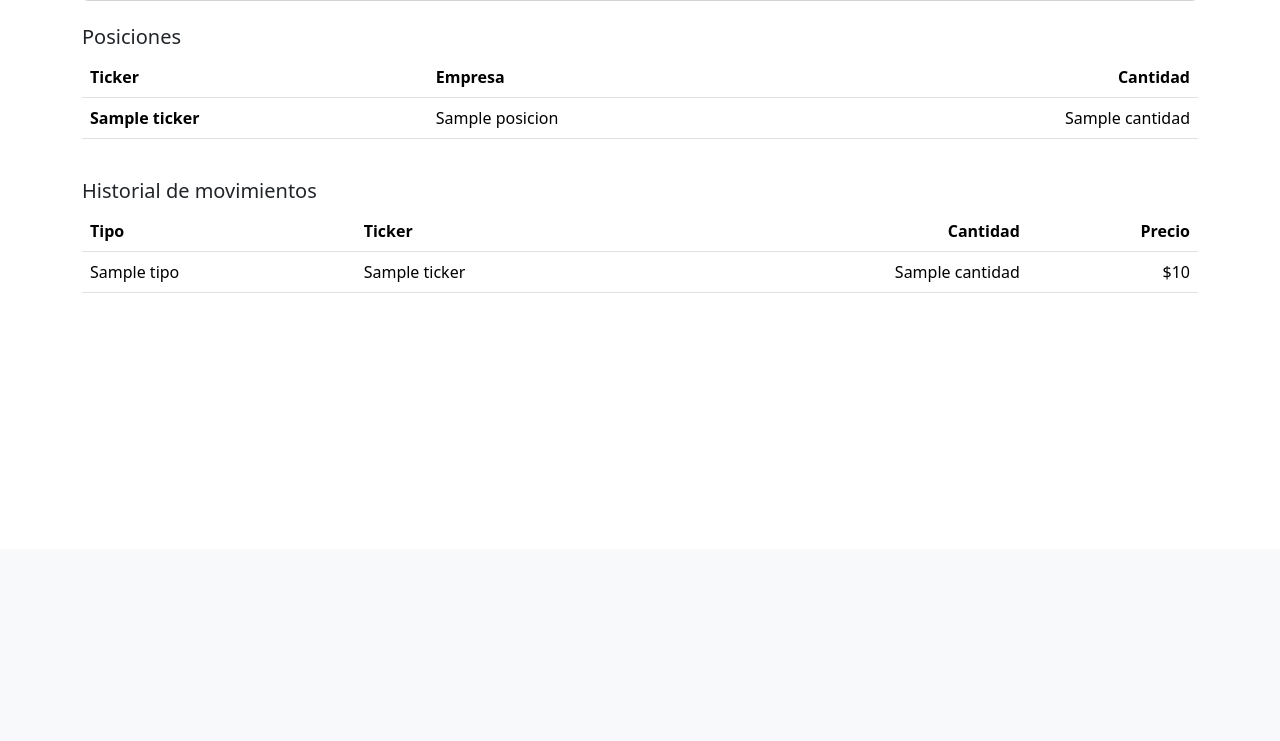
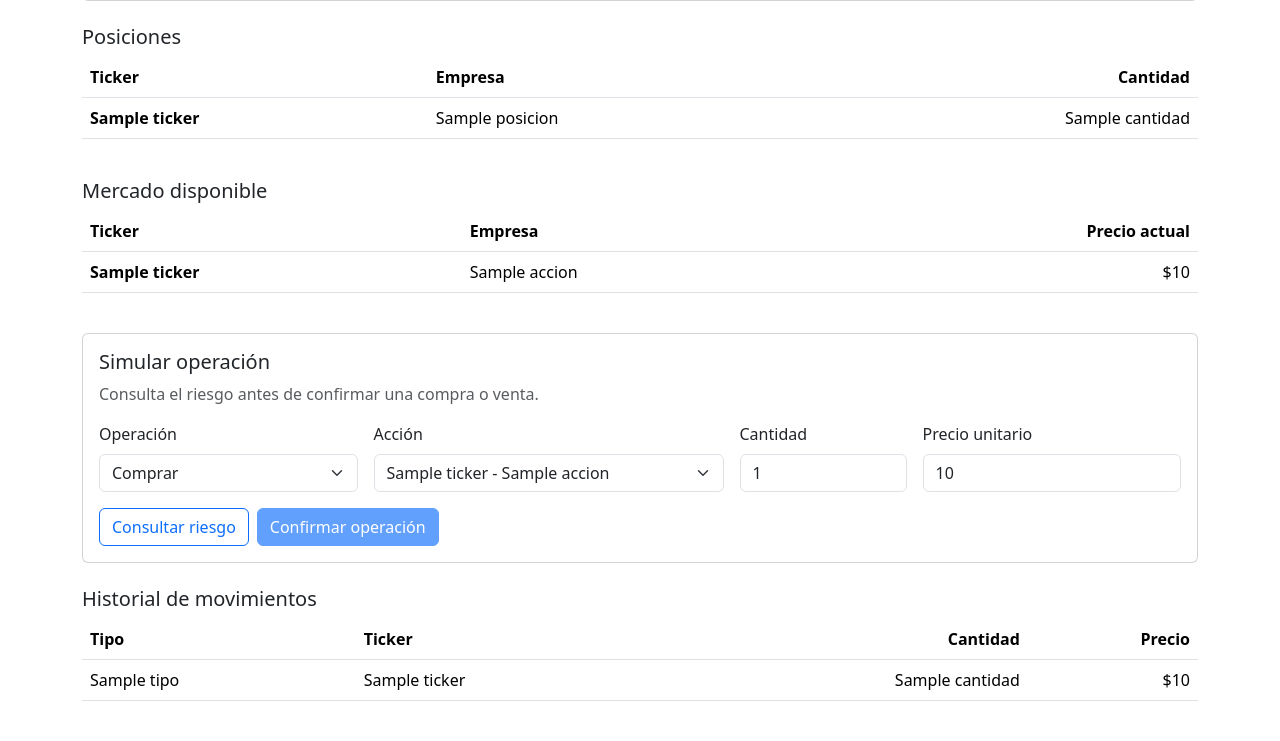
Before and after one commit to ShadowSnow7071/InverTec, a Flask app: template frontend/templates/perfil.html in a window 1280 px wide. Shown: the part 251-992 px from the top of the page. Before the commit the page ends 544 px from the top, so only its background shows below. Run offline with Flask 3, Linux system fonts and the light colour scheme; the template is opened without the code that fills it: most values are stand-ins (such as "Sample title", 1, 10 or a date in 2020).

Commit message:
feat: agrega simulador de operaciones al perfil

```diff
--- a/backend/rutas.py
+++ b/backend/rutas.py
@@ -8,11 +8,13 @@ from flask_jwt_extended import (
     unset_jwt_cookies,
 )
 
+from backend.servicios.acciones import AccionServicio
 from backend.servicios.auth import AuthServicio, ErrorNegocio
 from backend.servicios.portafolio import PortafolioServicio
 
 bp = Blueprint("main", __name__)
 auth = AuthServicio()
+acciones = AccionServicio()
 portafolio = PortafolioServicio()
 
 
@@ -79,11 +81,13 @@ def perfil():
     usuario = current_user
     datos_portafolio = portafolio.obtener(int(get_jwt_identity()))
     movimientos = portafolio.listar_movimientos(int(get_jwt_identity()))
+    catalogo = acciones.listar_catalogo()
     return render_template(
         "perfil.html",
         usuario_actual=usuario,
         datos_portafolio=datos_portafolio,
         movimientos=movimientos,
+        catalogo=catalogo,
     )
 
 
--- a/frontend/templates/base.html
+++ b/frontend/templates/base.html
@@ -36,5 +36,6 @@
       integrity="sha384-YvpcrYf0tY3lHB60NNkmXc5s9fDVZLESaAA55NDzOxhy9GkcIdslK1eN7N6jIeHz"
       crossorigin="anonymous"
     ></script>
+    {% block scripts %}{% endblock %}
   </body>
 </html>
--- a/frontend/templates/perfil.html
+++ b/frontend/templates/perfil.html
@@ -44,6 +44,67 @@
 <p class="text-muted mb-4">Todavía no tienes posiciones.</p>
 {% endif %}
 
+<h2 class="h5">Mercado disponible</h2>
+<div class="table-responsive mb-4">
+  <table class="table align-middle">
+    <thead>
+      <tr>
+        <th>Ticker</th>
+        <th>Empresa</th>
+        <th class="text-end">Precio actual</th>
+      </tr>
+    </thead>
+    <tbody>
+      {% for accion in catalogo %}
+      <tr>
+        <td class="fw-semibold">{{ accion.ticker }}</td>
+        <td>{{ accion.nombre_empresa }}</td>
+        <td class="text-end">${{ accion.precio_actual }}</td>
+      </tr>
+      {% endfor %}
+    </tbody>
+  </table>
+</div>
+
+<section class="card mb-4" aria-labelledby="simulador-titulo">
+  <div class="card-body">
+    <h2 id="simulador-titulo" class="h5">Simular operación</h2>
+    <p class="text-muted">Consulta el riesgo antes de confirmar una compra o venta.</p>
+    <div class="row g-3 align-items-end">
+      <div class="col-md-3">
+        <label class="form-label" for="tipo-operacion">Operación</label>
+        <select class="form-select" id="tipo-operacion">
+          <option value="comprar">Comprar</option>
+          <option value="vender">Vender</option>
+        </select>
+      </div>
+      <div class="col-md-4">
+        <label class="form-label" for="accion-operacion">Acción</label>
+        <select class="form-select" id="accion-operacion">
+          {% for accion in catalogo %}
+          <option value="{{ accion.ticker }}" data-precio="{{ accion.precio_actual }}">
+            {{ accion.ticker }} - {{ accion.nombre_empresa }}
+          </option>
+          {% endfor %}
+        </select>
+      </div>
+      <div class="col-md-2">
+        <label class="form-label" for="cantidad-operacion">Cantidad</label>
+        <input class="form-control" id="cantidad-operacion" type="number" min="0.0001" step="0.0001" value="1" />
+      </div>
+      <div class="col-md-3">
+        <label class="form-label" for="precio-operacion">Precio unitario</label>
+        <input class="form-control" id="precio-operacion" type="number" readonly />
+      </div>
+    </div>
+    <div class="d-flex gap-2 align-items-center mt-3">
+      <button class="btn btn-outline-primary" id="consultar-riesgo" type="button">Consultar riesgo</button>
+      <button class="btn btn-primary" id="confirmar-operacion" type="button" disabled>Confirmar operación</button>
+    </div>
+    <div class="alert mt-3 d-none" id="resultado-operacion" role="status"></div>
+  </div>
+</section>
+
 <h2 class="h5">Historial de movimientos</h2>
 {% if movimientos %}
 <div class="table-responsive">
@@ -72,3 +133,81 @@
 <p class="text-muted">Aún no tienes movimientos registrados.</p>
 {% endif %}
 {% endblock %}
+
+{% block scripts %}
+<script>
+  const tipoOperacion = document.getElementById("tipo-operacion");
+  const accionOperacion = document.getElementById("accion-operacion");
+  const cantidadOperacion = document.getElementById("cantidad-operacion");
+  const precioOperacion = document.getElementById("precio-operacion");
+  const consultarRiesgo = document.getElementById("consultar-riesgo");
+  const confirmarOperacion = document.getElementById("confirmar-operacion");
+  const resultadoOperacion = document.getElementById("resultado-operacion");
+  let simulacionValida = false;
+
+  function tokenCsrf() {
+    const cookie = document.cookie.split("; ").find((item) => item.startsWith("csrf_access_token="));
+    return cookie ? decodeURIComponent(cookie.split("=")[1]) : "";
+  }
+
+  function mostrarResultado(mensaje, tipo) {
+    resultadoOperacion.textContent = mensaje;
+    resultadoOperacion.className = `alert alert-${tipo} mt-3`;
+  }
+
+  function actualizarPrecio() {
+    const opcion = accionOperacion.selectedOptions[0];
+    precioOperacion.value = opcion.dataset.precio;
+    simulacionValida = false;
+    confirmarOperacion.disabled = true;
+    resultadoOperacion.className = "alert mt-3 d-none";
+  }
+
+  async function enviarOperacion(url, datos) {
+    const respuesta = await fetch(url, {
+      method: "POST",
+      headers: {"Content-Type": "application/json", "X-CSRF-TOKEN": tokenCsrf()},
+      body: JSON.stringify(datos),
+    });
+    const cuerpo = await respuesta.json();
+    if (!respuesta.ok) {
+      throw new Error(cuerpo.error || "No fue posible completar la operación");
+    }
+    return cuerpo;
+  }
+
+  accionOperacion.addEventListener("change", actualizarPrecio);
+  actualizarPrecio();
+
+  consultarRiesgo.addEventListener("click", async () => {
+    try {
+      const cuerpo = await enviarOperacion("/api/portafolio/movimientos/riesgo", {
+        ticker: accionOperacion.value,
+        cantidad: cantidadOperacion.value,
+        precio_unitario: precioOperacion.value,
+      });
+      mostrarResultado(`Riesgo calculado: ${cuerpo.riesgo_calculado}/100. Revisa los datos antes de confirmar.`, "info");
+      simulacionValida = true;
+      confirmarOperacion.disabled = false;
+    } catch (error) {
+      simulacionValida = false;
+      confirmarOperacion.disabled = true;
+      mostrarResultado(error.message, "danger");
+    }
+  });
+
+  confirmarOperacion.addEventListener("click", async () => {
+    if (!simulacionValida) return;
+    try {
+      await enviarOperacion(`/api/portafolio/${tipoOperacion.value}`, {
+        ticker: accionOperacion.value,
+        cantidad: cantidadOperacion.value,
+        precio_unitario: precioOperacion.value,
+      });
+      window.location.reload();
+    } catch (error) {
+      mostrarResultado(error.message, "danger");
+    }
+  });
+</script>
+{% endblock %}
```
Also changed, not shown: tests/test_auth.py (+4 -0 lines).
